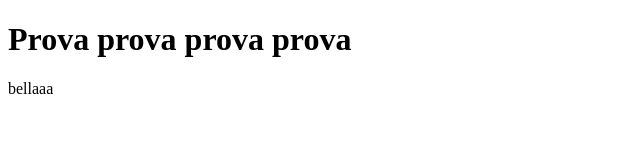
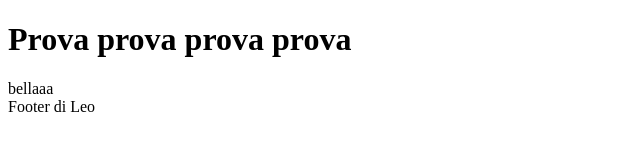
Before and after one commit to D4riu5/git-prove, a plain HTML site: page index.html in a window 1280 px wide. Shown: the full height of the page, 0-640 px from the left. Drawn offline with Linux system fonts and the light colour scheme.

Commit message:
aggiunta_footer

```diff
--- a/index.html
+++ b/index.html
@@ -20,6 +20,9 @@
             bellaaa
         </div>
     </main>
+    <footer>
+        Footer di Leo
+    </footer>
 </body>
 
 </html>
```
